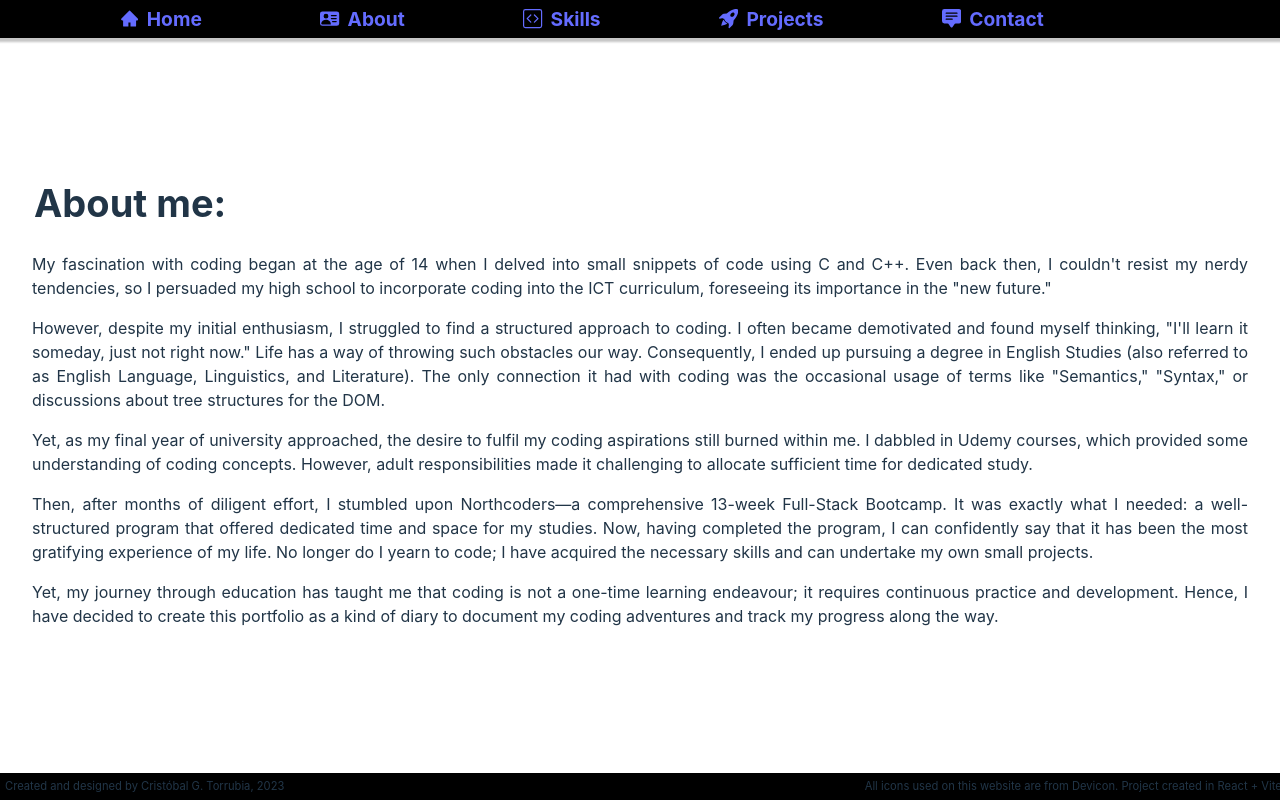
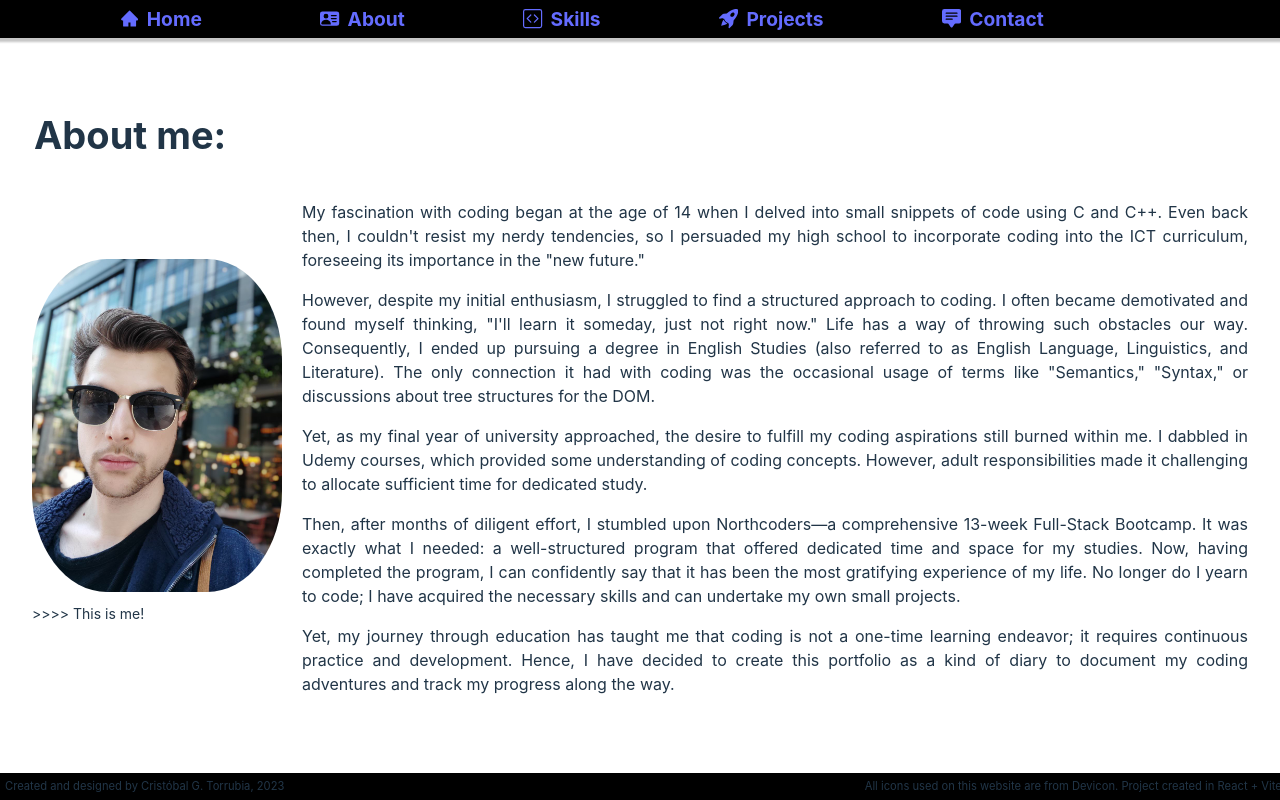
Before and after one commit to SirPhoros/Portfolio-SirPhoros, a React (Vite) app: page /about in a window 1280 px wide. Built offline with nearby package versions, Linux system fonts and the light colour scheme.

Commit message:
Add image to About Page

```diff
--- a/src/components/About.tsx
+++ b/src/components/About.tsx
@@ -2,46 +2,66 @@ export default function About() {
 	return (
 		<>
 			<h1 className="titlePage">About me:</h1>
+			<div style={{ display: 'flex', alignItems: 'center' }}>
+				<section
+					className="profilePicture"
+					style={{ marginRight: '20px' }}
+				>
+					<img
+						src="/images/profile_me.jpg"
+						alt="A picture of myself, wearing sunglasses and a jacket"
+						style={{ borderRadius: '30%', width: '250px' }}
+					/>
+					<p
+						className="caption"
+						style={{ textAlign: 'center', fontSize: '14px', marginTop: '5px' }}
+					>
+						{'>>>>'} This is me!
+					</p>
+				</section>
+				<div>
 					<p>
 						My fascination with coding began at the age of 14 when I delved into
 						small snippets of code using C and C++. Even back then, I couldn't
-				resist my nerdy tendencies, so I persuaded my high school to incorporate
-				coding into the ICT curriculum, foreseeing its importance in the "new
-				future."
+						resist my nerdy tendencies, so I persuaded my high school to
+						incorporate coding into the ICT curriculum, foreseeing its
+						importance in the "new future."
 					</p>
 					<p>
-				However, despite my initial enthusiasm, I struggled to find a structured
-				approach to coding. I often became demotivated and found myself
-				thinking, "I'll learn it someday, just not right now." Life has a way of
-				throwing such obstacles our way. Consequently, I ended up pursuing a
-				degree in English Studies (also referred to as English Language,
-				Linguistics, and Literature). The only connection it had with coding was
-				the occasional usage of terms like "Semantics," "Syntax," or discussions
-				about tree structures for the DOM.
+						However, despite my initial enthusiasm, I struggled to find a
+						structured approach to coding. I often became demotivated and found
+						myself thinking, "I'll learn it someday, just not right now." Life
+						has a way of throwing such obstacles our way. Consequently, I ended
+						up pursuing a degree in English Studies (also referred to as English
+						Language, Linguistics, and Literature). The only connection it had
+						with coding was the occasional usage of terms like "Semantics,"
+						"Syntax," or discussions about tree structures for the DOM.
 					</p>
 					<p>
-				Yet, as my final year of university approached, the desire to fulfil my
-				coding aspirations still burned within me. I dabbled in Udemy courses,
-				which provided some understanding of coding concepts. However, adult
-				responsibilities made it challenging to allocate sufficient time for
-				dedicated study.
+						Yet, as my final year of university approached, the desire to
+						fulfill my coding aspirations still burned within me. I dabbled in
+						Udemy courses, which provided some understanding of coding concepts.
+						However, adult responsibilities made it challenging to allocate
+						sufficient time for dedicated study.
 					</p>
 					<p>
 						Then, after months of diligent effort, I stumbled upon Northcoders—a
-				comprehensive 13-week Full-Stack Bootcamp. It was exactly what I needed:
-				a well-structured program that offered dedicated time and space for my
-				studies. Now, having completed the program, I can confidently say that
-				it has been the most gratifying experience of my life. No longer do I
-				yearn to code; I have acquired the necessary skills and can undertake my
-				own small projects.{' '}
+						comprehensive 13-week Full-Stack Bootcamp. It was exactly what I
+						needed: a well-structured program that offered dedicated time and
+						space for my studies. Now, having completed the program, I can
+						confidently say that it has been the most gratifying experience of
+						my life. No longer do I yearn to code; I have acquired the necessary
+						skills and can undertake my own small projects.
 					</p>
 					<p>
 						Yet, my journey through education has taught me that coding is not a
-				one-time learning endeavour; it requires continuous practice and
-				development. Hence, I have decided to create this portfolio as a kind of
-				diary to document my coding adventures and track my progress along the
-				way.
+						one-time learning endeavor; it requires continuous practice and
+						development. Hence, I have decided to create this portfolio as a
+						kind of diary to document my coding adventures and track my progress
+						along the way.
 					</p>
+				</div>
+			</div>
 		</>
 	)
 }
```
Also changed, not shown: public/images/profile_me.jpg (added). Lines whose indentation alone changed are shown as unchanged.
